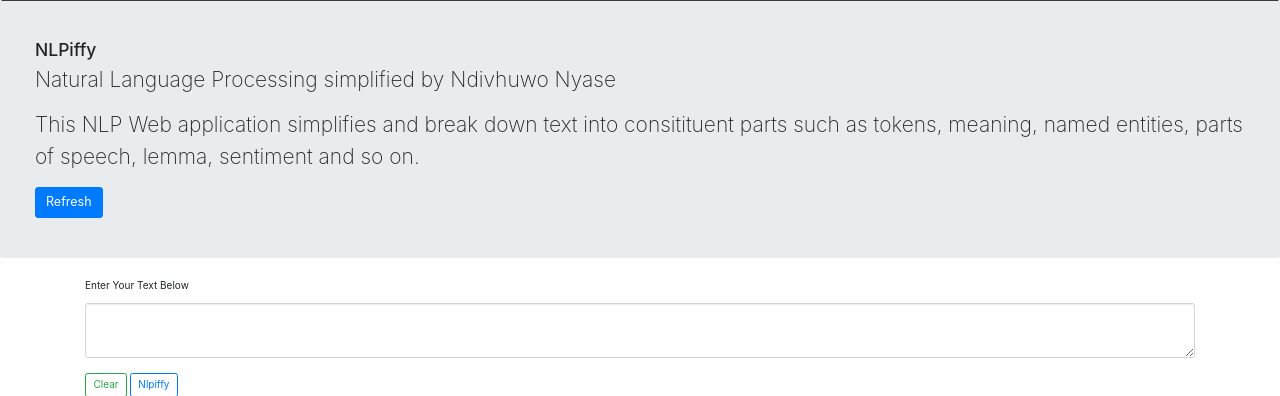
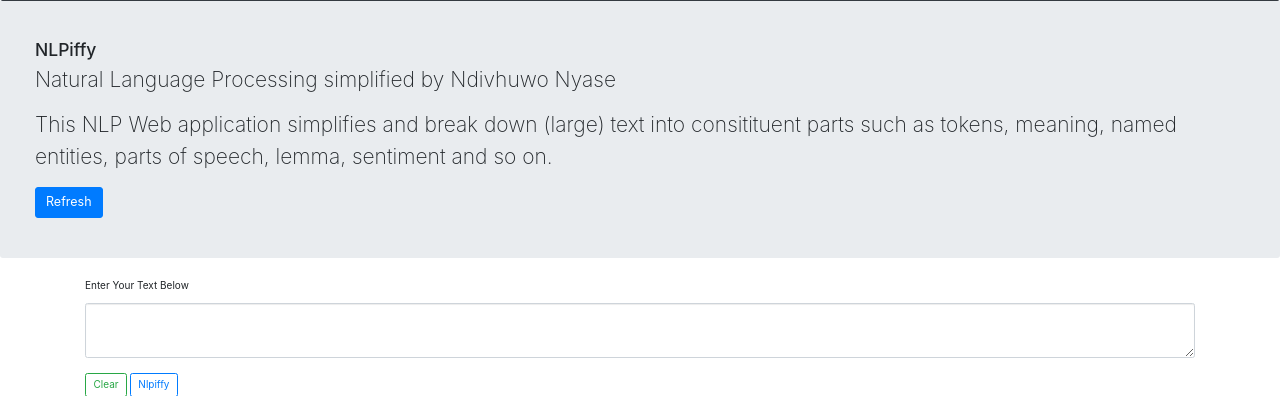
Before and after one commit to nnyase/Natural-Language-Simplify-Web-App, a Flask app: page / in a window 1280 px wide. Shown: the part 61-457 px from the top of the page. Run offline with Flask 2, Linux system fonts and the light colour scheme; some libraries are stand-ins or nearby versions.

Commit message:
Update index.html

```diff
--- a/templates/index.html
+++ b/templates/index.html
@@ -50,7 +50,7 @@
         <div class="container">
             <h3>NLPiffy</h3>
             <p class="lead">Natural Language Processing simplified by Ndivhuwo Nyase</p>
-            <p>This NLP Web application simplifies and break down text
+            <p>This NLP Web application simplifies and break down (large) text
                 into consitituent parts such as tokens, meaning, named entities, parts of speech, lemma, sentiment and so on.</p>
 
             <a class="btn btn-lg btn-primary" href="{{url_for('index')}}" role="button">Refresh</a>
```
